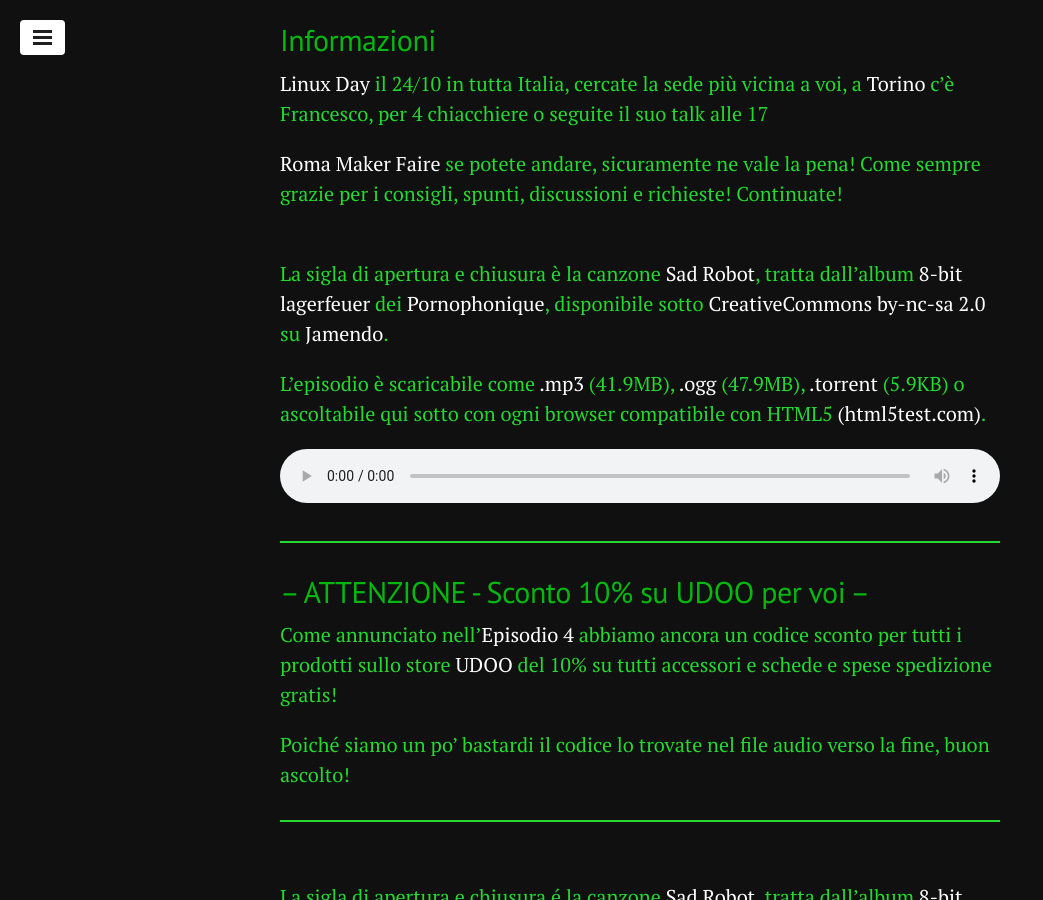
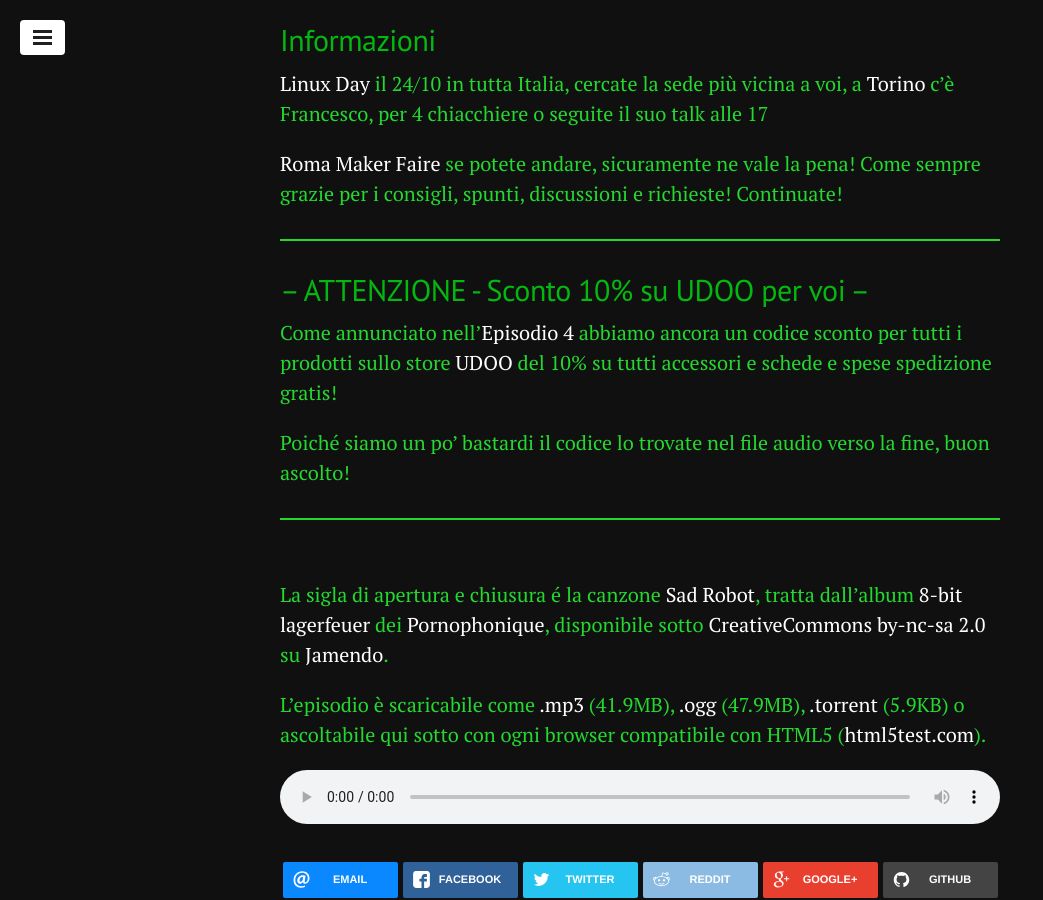
Before and after one commit to geekcookies/geekcookies.github.io, a Jekyll site: the page built from _posts/2015-10-11-episodio-10.md, in a window 1280 px wide and 900 px high, scrolled down 4641 px. Shown: the whole window, without its empty margins (0-1043 px from the left). Built offline with Jekyll 4.4.1, drawn with Linux system fonts in a browser that asks for light colours; nearby versions of some CDN libraries; comment, search, counter and statistics services are not loaded.

Commit message:
ep10 typo: player is now in podcast layout

```diff
--- a/_posts/2015-10-11-episodio-10.md
+++ b/_posts/2015-10-11-episodio-10.md
@@ -163,18 +163,6 @@
 [Roma Maker Faire](http://www.makerfairerome.eu/it/) se potete andare, sicuramente ne vale la pena!
 Come sempre grazie per i consigli, spunti, discussioni e richieste!  Continuate!
 
-
-<br />
-La sigla di apertura e chiusura è la canzone [Sad Robot](https://www.jamendo.com/en/track/81740/sad-robot), tratta dall'album [8-bit lagerfeuer](https://www.jamendo.com/en/list/a7505/8-bit-lagerfeuer) dei [Pornophonique](https://www.jamendo.com/en/artist/8303/pornophonique), disponibile sotto [CreativeCommons by-nc-sa 2.0](http://creativecommons.org/licenses/by-nc-sa/2.0/) su [Jamendo](https://www.jamendo.com).
-
-L'episodio è scaricabile come [.mp3](https://archive.org/download/geekcookies_ep_12/{{ page.podcast.episode }}.mp3) ({{page.podcast.filemp3_size}}), [.ogg](https://archive.org/download/geekcookies_ep_12/{{page.podcast.episode}}.ogg) ({{page.podcast.fileogg_size}}), [.torrent](https://archive.org/download/geekcookies_ep_12/{{ page.podcast.episode }}_archive.torrent) ({{ page.podcast.filetorr_size }}) o ascoltabile qui sotto con ogni browser compatibile con HTML5 [(html5test.com)](http://html5test.com/).
-
-<!--HTML5 audio player,see http://www.bloggerbuster.com/2012/07/how-to-add-music-player-in-blogspot.html-->
-<audio preload = "metadata" controls>
-<source src="{{page.podcast.filemp3}}" />
-If you cannot see the audio controls, your browser does not support the audio element
-</audio>
-
 ---
 
 ## -- ATTENZIONE - Sconto 10% su UDOO per voi --
```
